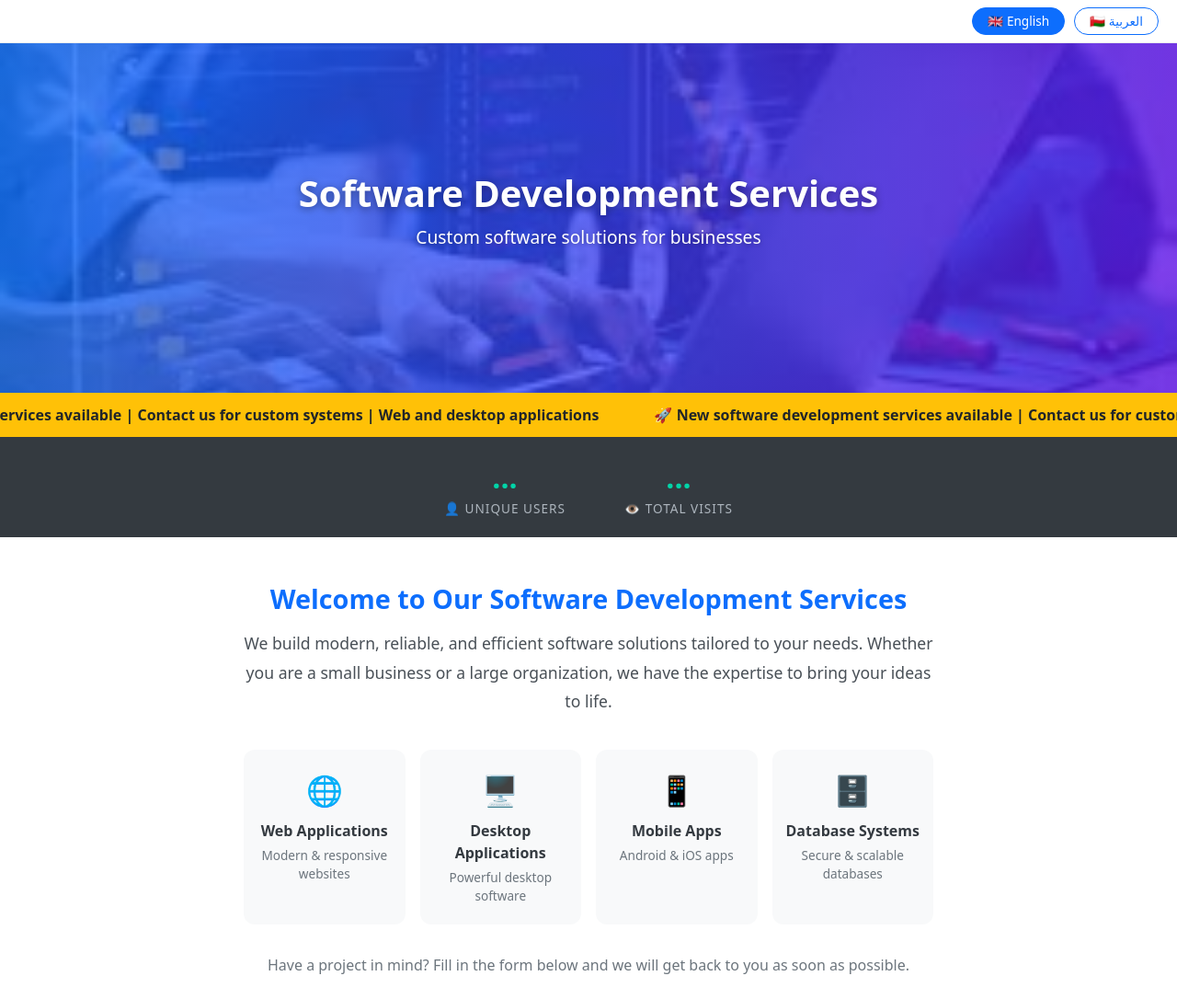
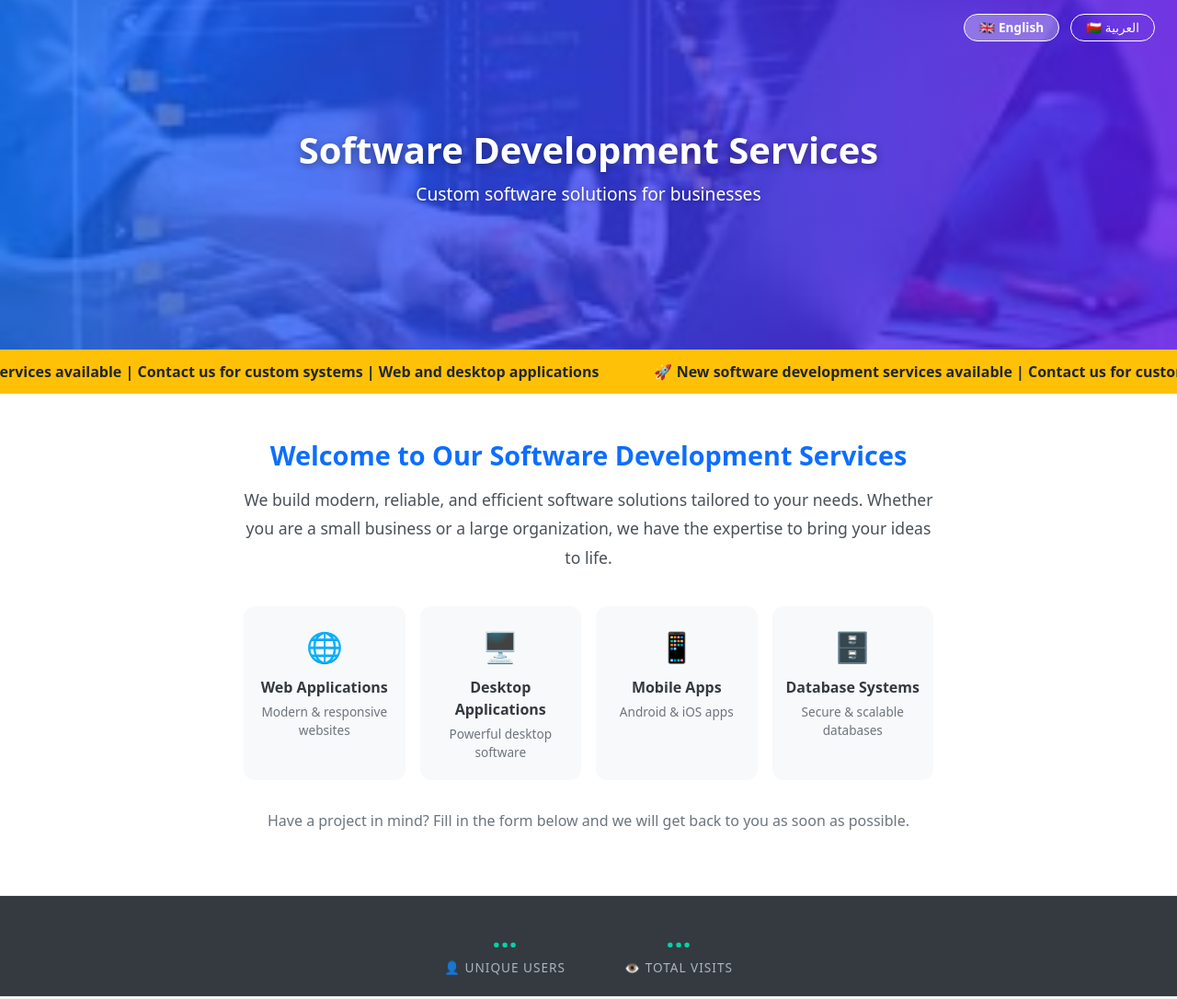
Before and after one commit to omanxp45-sudo/software-development-services, a plain HTML site: page index.html in a window 1280 px wide. Shown: the top 1086 px of the page at 92% size. Drawn offline with nearby package versions, Linux system fonts and the light colour scheme.

Commit message:
Update index.html

```diff
--- a/index.html
+++ b/index.html
@@ -6,27 +6,6 @@
 <title>Software Development Services</title>
 <link href="https://cdn.jsdelivr.net/npm/bootstrap@5.3.2/dist/css/bootstrap.min.css" rel="stylesheet">
 <style>
-#lang-bar{
-  background:#fff;
-  border-bottom:1px solid #e9ecef;
-  padding:8px 20px;
-  text-align:right;
-}
-#lang-bar button{
-  border:1px solid #0d6efd;
-  background:transparent;
-  color:#0d6efd;
-  border-radius:20px;
-  padding:4px 16px;
-  font-size:0.85rem;
-  margin-left:6px;
-  cursor:pointer;
-  transition:all 0.2s;
-}
-#lang-bar button.active{
-  background:#0d6efd;
-  color:#fff;
-}
 #banner-static{
   position:relative;
   text-align:center;
@@ -47,6 +26,21 @@
   align-items:center;
   justify-content:center;
   padding:20px;
+}
+.lang-btn{
+  border:1px solid #fff;
+  background:transparent;
+  color:#fff;
+  border-radius:20px;
+  padding:4px 16px;
+  font-size:0.85rem;
+  margin:0 4px;
+  cursor:pointer;
+  transition:all 0.2s;
+}
+.lang-active{
+  background:rgba(255,255,255,0.3) !important;
+  font-weight:600;
 }
 #banner-static h1{
   font-size:2.5rem;
@@ -118,16 +112,17 @@
 </head>
 <body>
 
-<!-- Language Bar -->
-<div id="lang-bar">
-  <button id="btn-en" class="active" onclick="setLang('en')">🇬🇧 English</button>
-  <button id="btn-ar" onclick="setLang('ar')">🇴🇲 العربية</button>
-</div>
-
 <!-- Static Banner -->
 <div id="banner-static">
   <img src="SDvzsdfvbfzvbz.jpeg" alt="Software Development">
   <div class="overlay">
+
+    <!-- Language Buttons -->
+    <div style="position:absolute; top:15px; right:20px;">
+      <button id="btn-en" class="lang-btn lang-active" onclick="setLang('en')">🇬🇧 English</button>
+      <button id="btn-ar" class="lang-btn" onclick="setLang('ar')">🇴🇲 العربية</button>
+    </div>
+
     <h1 id="banner-title">Software Development Services</h1>
     <p id="banner-sub">Custom software solutions for businesses</p>
   </div>
@@ -141,18 +136,6 @@
   </div>
 </div>
 
-
-<!-- Counters -->
-<div id="counters">
-  <div class="counter-box">
-    <div class="counter-number" id="uniqueCount">...</div>
-    <div class="counter-label" id="label-unique">👤 Unique Users</div>
-  </div>
-  <div class="counter-box">
-    <div class="counter-number" id="totalCount">...</div>
-    <div class="counter-label" id="label-total">👁️ Total Visits</div>
-  </div>
-</div>
 <!-- Introduction -->
 <section id="intro">
   <div class="container">
@@ -201,6 +184,18 @@
     </div>
   </div>
 </section>
+
+<!-- Counters -->
+<div id="counters">
+  <div class="counter-box">
+    <div class="counter-number" id="uniqueCount">...</div>
+    <div class="counter-label" id="label-unique">👤 Unique Users</div>
+  </div>
+  <div class="counter-box">
+    <div class="counter-number" id="totalCount">...</div>
+    <div class="counter-label" id="label-total">👁️ Total Visits</div>
+  </div>
+</div>
 
 <!-- Request Form -->
 <section id="request">
@@ -303,8 +298,8 @@ function setLang(lang) {
   document.getElementById("label-details").textContent = t.labelDetails;
   document.getElementById("waButton").textContent = t.waBtn;
   document.getElementById("smsButton").textContent = t.smsBtn;
-  document.getElementById("btn-en").classList.toggle("active", lang === "en");
-  document.getElementById("btn-ar").classList.toggle("active", lang === "ar");
+  document.getElementById("btn-en").classList.toggle("lang-active", lang === "en");
+  document.getElementById("btn-ar").classList.toggle("lang-active", lang === "ar");
 }
 </script>
 
```
